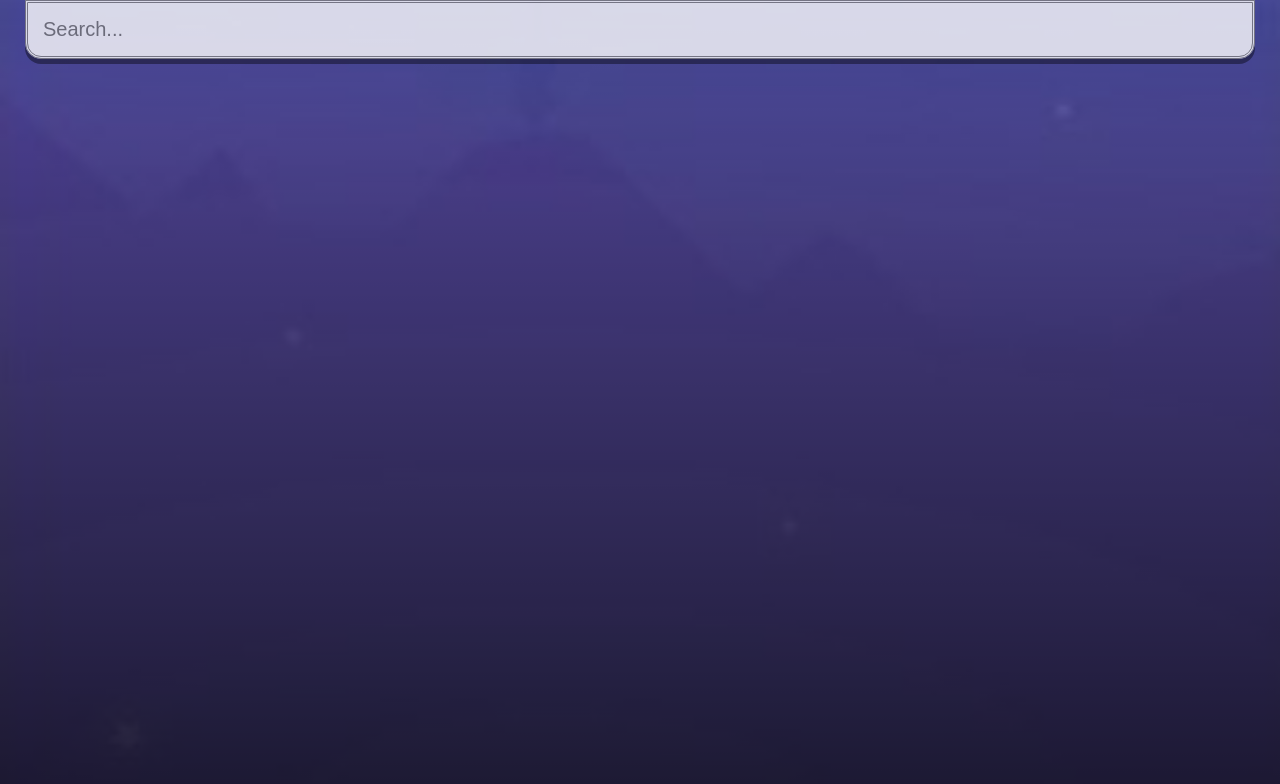
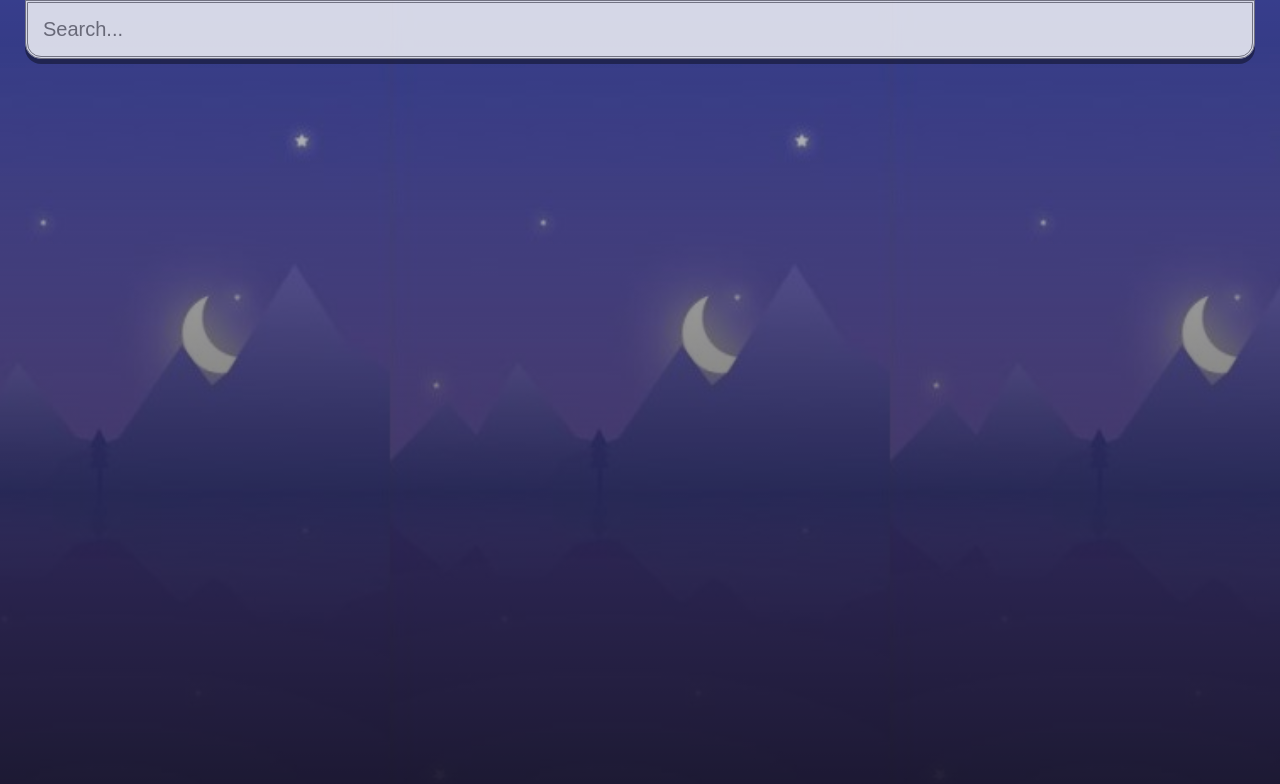
Before and after one commit to skausky/weather-app, a React (Create React App) app: page / in a window 1280 px wide. Shown: the top 784 px of the page. Built offline with nearby package versions, Linux system fonts and the light colour scheme.

Commit message:
desktop support

```diff
--- a/src/index.css
+++ b/src/index.css
@@ -12,9 +12,19 @@ body {
 .App {
   background-image: url('./assets/cold.jpg');
   width: auto;
+  background-size: 500px;
+  background-position: bottom;
+  transition: 0.4 ease;
+}
+
+@media only screen and (min-width : 320px) and (max-width : 480px) {
+ .App {
+  background-image: url('./assets/cold.jpg');
+  width: auto;
   background-size: cover;
   background-position: bottom;
   transition: 0.4 ease;
+ }
 }
 
 .App.warm {
```
